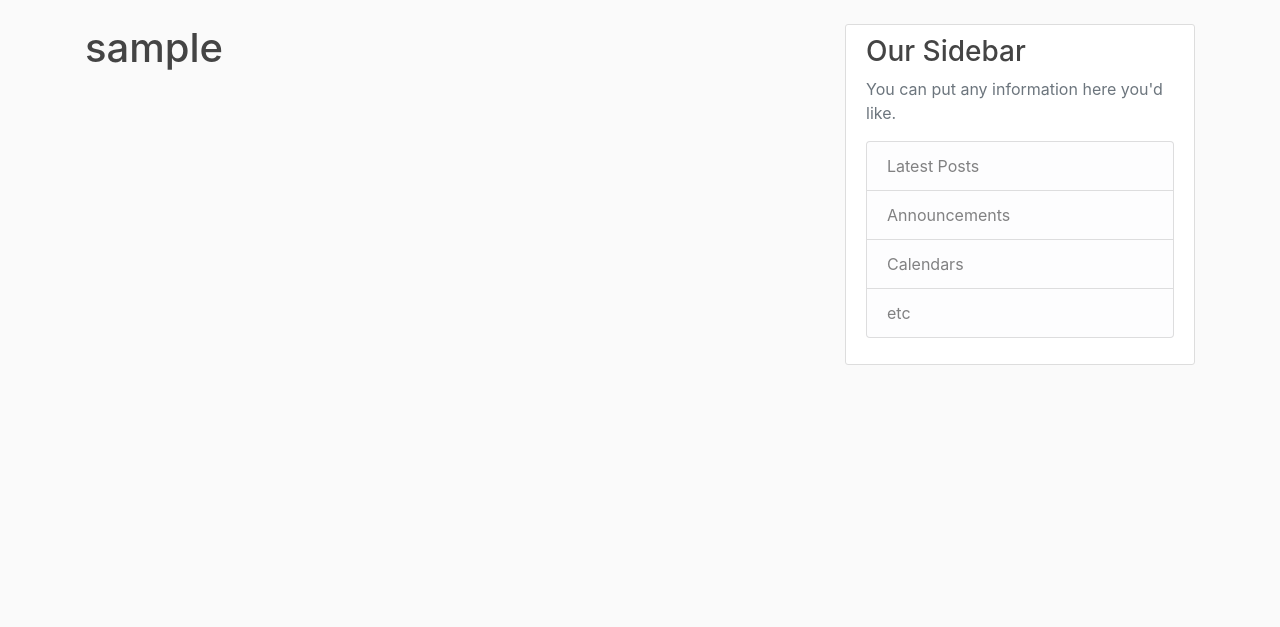
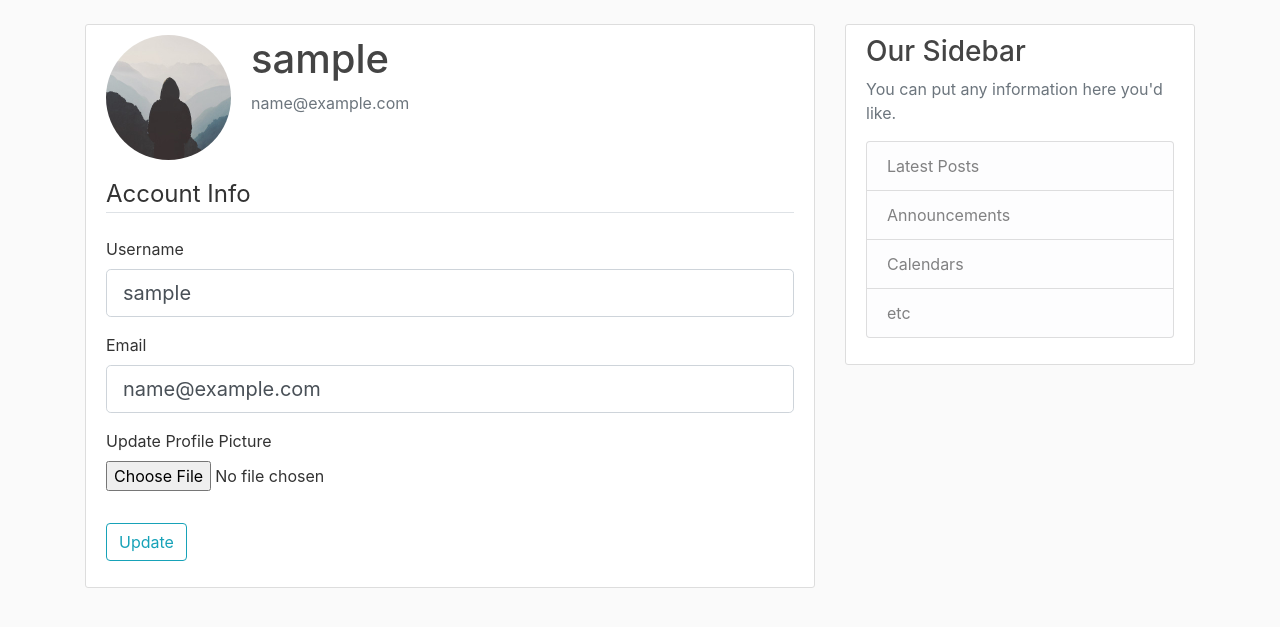
Before and after one commit to RoyLarson/CS_Flask_Blog, a Flask app: page /account in a window 1280 px wide. Shown: the part 56-683 px from the top of the page. Run offline with Flask 2, Linux system fonts and the light colour scheme; the visitor is signed in with stand-in values (Sample User, id 1); data comes from the database, SQL or seed files in the repository; both versions use the stored data as it was after the commit; some libraries are stand-ins or nearby versions.

Commit message:
made profile pictures

```diff
--- a/flaskblog/forms.py
+++ b/flaskblog/forms.py
@@ -1,8 +1,9 @@
-
+from flask_wtf.file import FileField, FileAllowed
 from flask_wtf import FlaskForm
 from wtforms import StringField, PasswordField, SubmitField, BooleanField
 from wtforms.validators import DataRequired, Length, Email, EqualTo, ValidationError
 from flaskblog.models import User
+from flask_login import current_user
 
 
 class RegistrationForm(FlaskForm):
@@ -32,3 +33,26 @@ class LoginForm(FlaskForm):
     password = PasswordField("Password", validators=[DataRequired()])
     remember = BooleanField("Remember Me")
     submit = SubmitField("Login")
+
+
+class UpdateAccountForm(FlaskForm):
+    username = StringField(
+        "Username", validators=[DataRequired(), Length(min=2, max=20)]
+    )
+    email = StringField("Email", validators=[DataRequired(), Email()])
+    picture = FileField(
+        "Update Profile Picture", validators=[FileAllowed(["jpg", "png"])]
+    )
+    submit = SubmitField("Update")
+
+    def validate_username(self, username):
+        if username.data != current_user.username:
+            user = User.query.filter_by(username=username.data).first()
+            if user:
+                raise ValidationError("That username is taken, Please try again")
+
+    def validate_email(self, email):
+        if email.data != current_user.email:
+            user = User.query.filter_by(email=email.data).first()
+            if user:
+                raise ValidationError("That email is taken, Please try again")
--- a/flaskblog/routes.py
+++ b/flaskblog/routes.py
@@ -1,8 +1,12 @@
+import os
+import secrets
+from PIL import Image
 from flask import render_template, url_for, flash, redirect, request
-from flaskblog.forms import RegistrationForm, LoginForm
+from flaskblog.forms import RegistrationForm, LoginForm, UpdateAccountForm
 from flaskblog.models import User, Post
 from flaskblog import app, bcrypt, db
 from flask_login import login_user, current_user, logout_user, login_required
+
 
 posts = [
     {
@@ -73,7 +77,45 @@ def logout():
     return redirect(url_for("home"))
 
 
-@app.route("/account")
+def save_picture(form_picture):
+    random_hex = secrets.token_hex(8)
+    _, f_ext = os.path.splitext(form_picture.filename)
+    pict_filename = random_hex + f_ext
+    pict_path = os.path.join(app.root_path, "static/profile_pics", pict_filename)
+
+    image = Image.open(form_picture)
+    if (
+        image.height < image.width
+    ):  # if height make it 125 and rescale width to correct aspect ratio
+        ratio = 125 / image.height
+        output_size = (ratio * image.width // 1, 125)  # (width, height)
+    else:  # else resize so that the width = 125 and height is correct aspect ratio
+        ratio = 125 / image.width
+        output_size = (125, ratio * image.height // 1)
+
+    image.thumbnail(output_size)
+    image.save(pict_path)
+
+    return pict_filename
+
+
+@app.route("/account", methods=["GET", "POST"])
 @login_required
 def account():
-    return render_template("account.html", title="Account")
+    form = UpdateAccountForm()
+    if form.validate_on_submit():
+        if form.picture.data:
+            picture_file = save_picture(form.picture.data)
+            current_user.image_file = picture_file
+        current_user.username = form.username.data
+        current_user.email = form.email.data
+        db.session.commit()
+        flash("Your account has been updated")
+        return redirect(url_for("account"))
+    elif request.method == "GET":
+        form.username.data = current_user.username
+        form.email.data = current_user.email
+    image_file = url_for("static", filename="profile_pics/" + current_user.image_file)
+    return render_template(
+        "account.html", title="Account", image_file=image_file, form=form
+    )
--- a/flaskblog/templates/account.html
+++ b/flaskblog/templates/account.html
@@ -1,4 +1,57 @@
 {% extends "layout.html" %}
 {% block content %}
-<h1>{{ current_user.username }}</h1>
+    <div class="content-section">
+      <div class="media">
+        <img class="rounded-circle account-img" src="{{ image_file }}">
+        <div class="media-body">
+          <h2 class="account-heading">{{ current_user.username }}</h2>
+          <p class="text-secondary">{{ current_user.email }}</p>
+        </div>
+      </div>
+        <form method="POST" action="" enctype="multipart/form-data">
+            {{ form.hidden_tag() }}
+            <fieldset class="form-group">
+                <legend class="border-bottom mb-4">Account Info</legend>
+                <div class="form-group">
+                    {{ form.username.label(class="form-control-label") }}
+
+                    {% if form.username.errors %}
+                        {{ form.username(class="form-control form-control-lg is-invalid") }}
+                        <div class="invalid-feedback">
+                            {% for error in form.username.errors %}
+                                <span>{{ error }}</span>
+                            {% endfor %}
+                        </div>
+                    {% else %}
+                        {{ form.username(class="form-control form-control-lg") }}
+                    {% endif %}
+                </div>
+                <div class="form-group">
+                    {{ form.email.label(class="form-control-label") }}
+                    {% if form.email.errors %}
+                        {{ form.email(class="form-control form-control-lg is-invalid") }}
+                        <div class="invalid-feedback">
+                            {% for error in form.email.errors %}
+                                <span>{{ error }}</span>
+                            {% endfor %}
+                        </div>
+                    {% else %}
+                        {{ form.email(class="form-control form-control-lg") }}
+                    {% endif %}
+                </div>
+                <div class="form-group">
+                    {{ form.picture.label() }}
+                    {{ form.picture(class="form-control-file")}}
+                    {% if form.picture.errors %}
+                        {% for error in form.picture.errors %}
+                            <span class="text-danger">{{ error }}</span></br>
+                        {% endfor %}
+                    {% endif%}
+                </div>
+            </fieldset>
+            <div class="form-group">
+                {{ form.submit(class="btn btn-outline-info") }}
+            </div>
+        </form>
+    </div>
 {% endblock content %}
```
Also changed, not shown: flaskblog/templates/register.html (+21 -20 lines), flaskblog/site.db, flaskblog/static/profile_pics/default.jpg (added), 2 other files.
